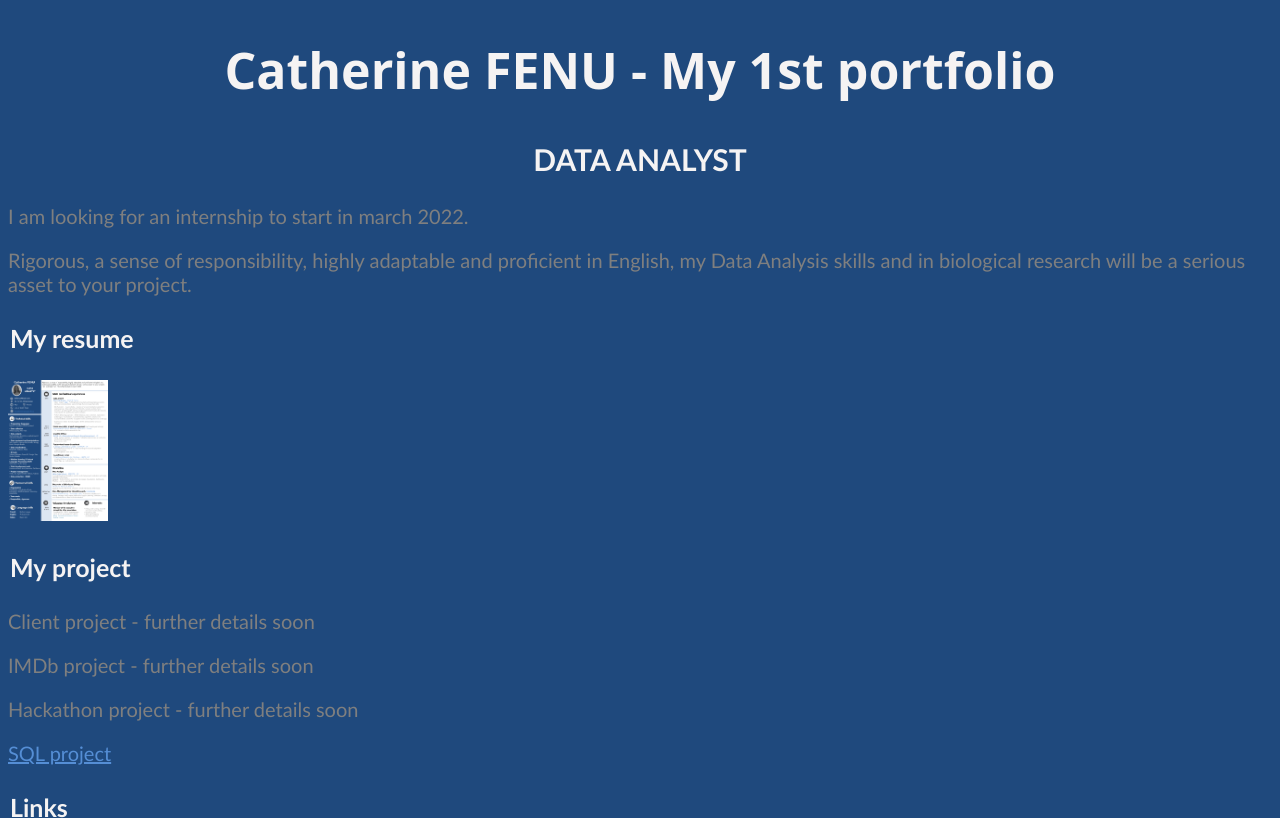
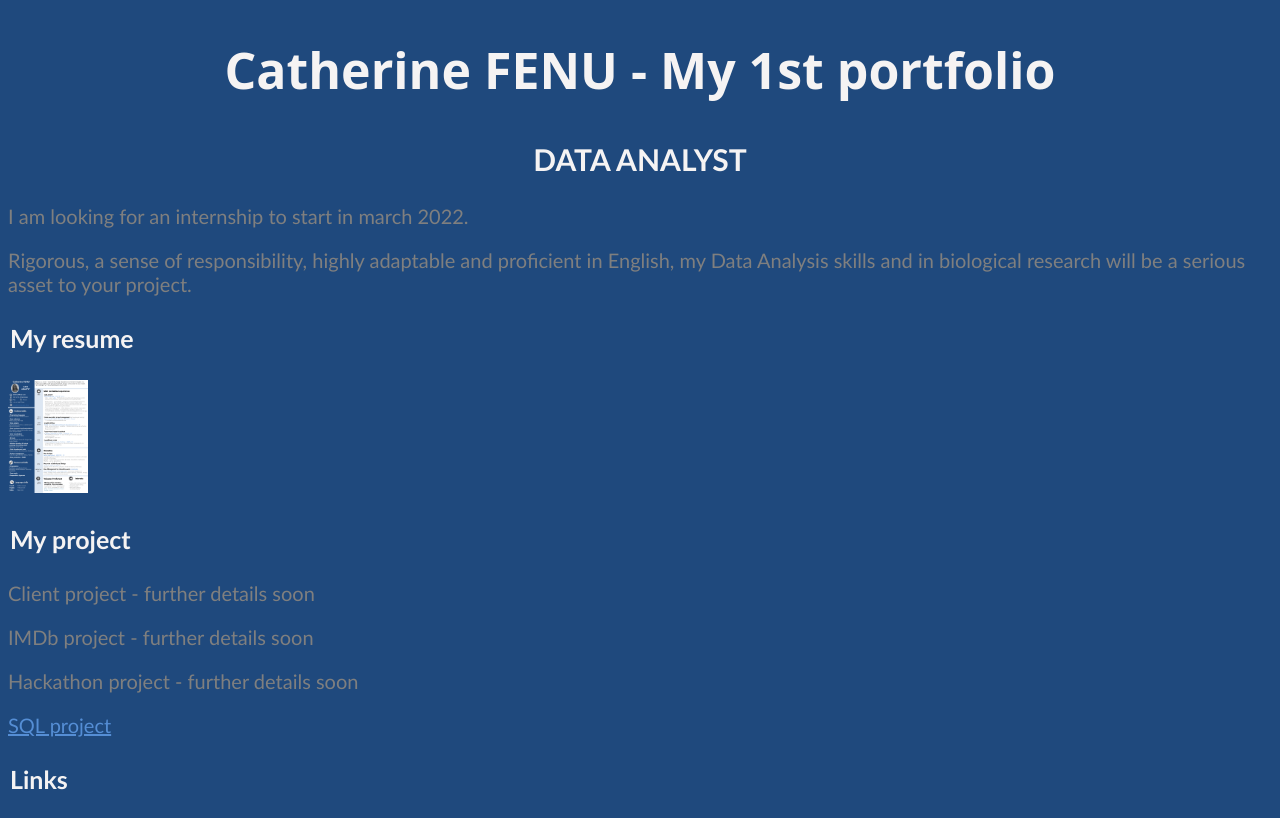
Before and after one commit to Cat-Bellevue/Cat-Bellevue.github.io, a plain HTML site: page index.html in a window 1280 px wide. Shown: the top 818 px of the page. Drawn offline with Linux system fonts and the light colour scheme; grey boxes are pictures that could not be loaded.

Commit message:
Update style.css

```diff
--- a/style.css
+++ b/style.css
@@ -34,7 +34,7 @@ h1{
 
 
     img {
-        width: 100px;
+        width: 80px
       }
 
     img:hover {
```
